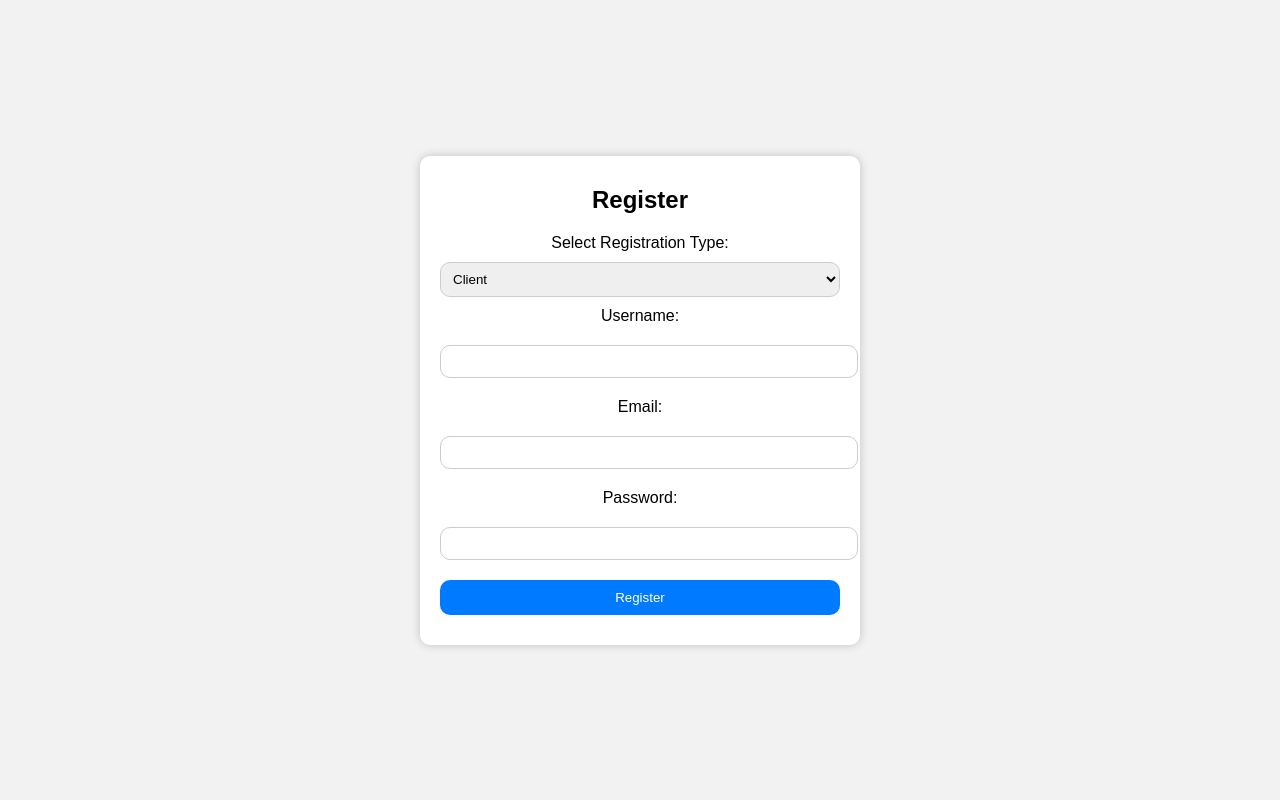
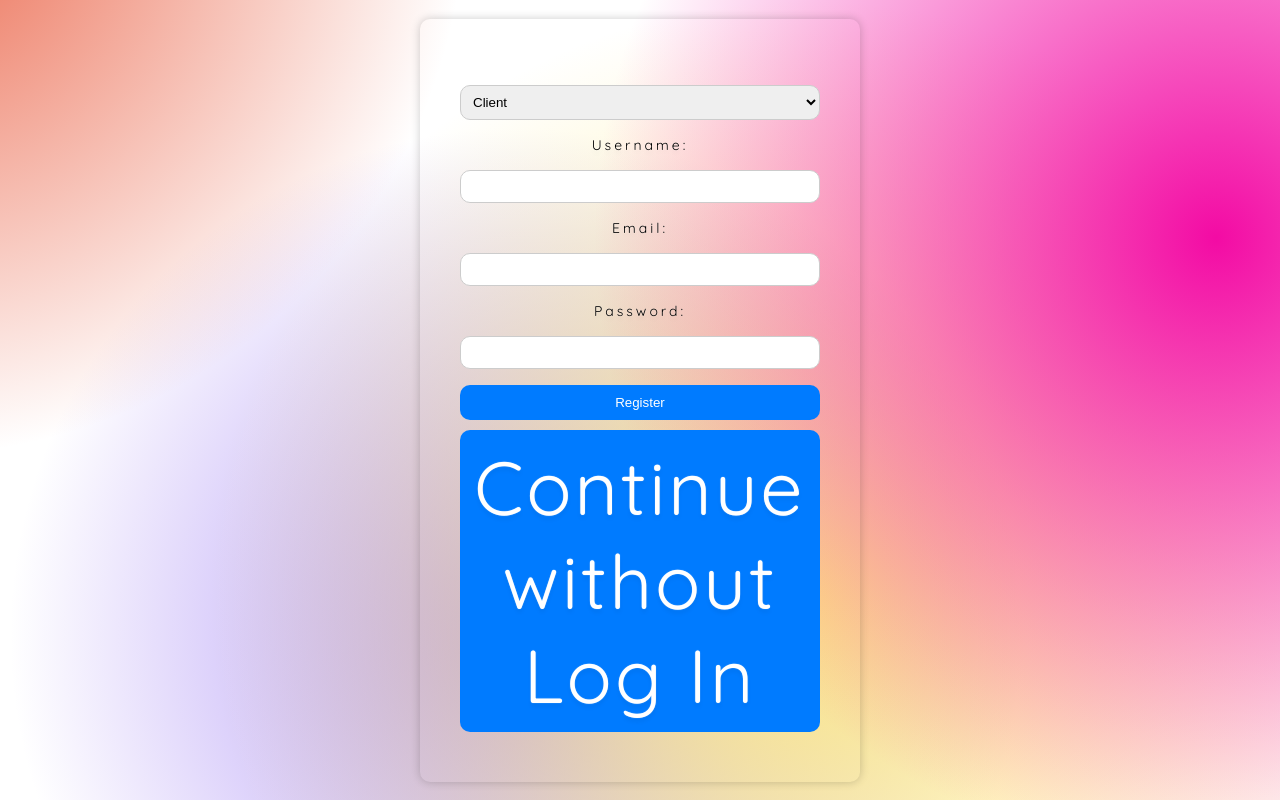
Before and after one commit to Bani4kaa/princesite, a PHP site: page /register.php in a window 1280 px wide. Run offline with PHP 8.4, Linux system fonts and the light colour scheme.

Commit message:
register.php is updated and also css fixed

```diff
--- a/main/register.php
+++ b/main/register.php
@@ -33,8 +33,10 @@
 ?>
 
 
+<style>
 
-
+</style>
+    <span>
 <!DOCTYPE html>
 <html>
 <head>
@@ -43,9 +45,9 @@
 </head>
 <body>
     <div class="container">
-        <h2>Register</h2>
+
         <form action="register.php" method="post">
-            <label for="registration_type">Select Registration Type:</label>
+            <label for="registration_type"></label>
             <select name="registration_type" id="registration_type" required>
                 <option value="Client">Client</option>
                 <option value="Business">Business</option>
@@ -63,6 +65,7 @@
             </div>
 
             <input type="submit" value="Register">
+  <a href="index.php" class="continue-button">Continue without Log In</a>
         </form>
     </div>
 </body>
@@ -81,3 +84,4 @@
     </script>
 </body>
 </html>
+</span>
--- a/main/style/style.css
+++ b/main/style/style.css
@@ -1,22 +1,134 @@
+@import url('https://fonts.googleapis.com/css2?family=Quicksand&display=swap');
+
+:root {
+  font-size: 15px;
+}
 
 body {
-    font-family: Arial, sans-serif;
-    background-color: #f2f2f2;
+  font-family: 'Quicksand', Arial, sans-serif;
   margin: 0;
-    padding: 0;
+  min-height: 100vh;
   display: flex;
-    height: 100vh;
+  background-image:
+    radial-gradient(closest-side, rgba(235, 105, 78, 1), rgba(235, 105, 78, 0)),
+    radial-gradient(closest-side, rgba(243, 11, 164, 1), rgba(243, 11, 164, 0)),
+    radial-gradient(closest-side, rgba(254, 234, 131, 1), rgba(254, 234, 131, 0)),
+    radial-gradient(closest-side, rgba(170, 142, 245, 1), rgba(170, 142, 245, 0)),
+    radial-gradient(closest-side, rgba(248, 192, 147, 1), rgba(248, 192, 147, 0));
+  background-size:
+    130vmax 130vmax,
+    80vmax 80vmax,
+    90vmax 90vmax,
+    110vmax 110vmax,
+    90vmax 90vmax;
+  background-position:
+    -80vmax -80vmax,
+    60vmax -30vmax,
+    10vmax 10vmax,
+    -30vmax -10vmax,
+    50vmax 50vmax;
+  background-repeat: no-repeat;
+  animation: 10s movement linear infinite;
 }
 
+body::after {
+  content: '';
+  display: block;
+  position: fixed;
+  width: 100%;
+  height: 100%;
+  top: 0;
+  left: 0;
+}
+
+span {
+  position: relative;
+  z-index: 10;
+  display: flex;
+  min-height: 100vh;
+  width: 100%;
+  justify-content: center;
+  align-items: center;
+  font-size: 5rem;
+  color: transparent;
+  text-shadow:
+    0px 0px 1px rgba(255, 255, 255, .6),
+    0px 4px 4px rgba(0, 0, 0, .05);
+  letter-spacing: .2rem;
+}
+
+@keyframes movement {
+  0%, 100% {
+    background-size:
+      130vmax 130vmax,
+      80vmax 80vmax,
+      90vmax 90vmax,
+      110vmax 110vmax,
+      90vmax 90vmax;
+    background-position:
+      -80vmax -80vmax,
+      60vmax -30vmax,
+      10vmax 10vmax,
+      -30vmax -10vmax,
+      50vmax 50vmax;
+  }
+  25% {
+    background-size:
+      100vmax 100vmax,
+      90vmax 90vmax,
+      100vmax 100vmax,
+      90vmax 90vmax,
+      60vmax 60vmax;
+    background-position:
+      -60vmax -90vmax,
+      50vmax -40vmax,
+      0vmax -20vmax,
+      -40vmax -20vmax,
+      40vmax 60vmax;
+  }
+  50% {
+    background-size:
+      80vmax 80vmax,
+      110vmax 110vmax,
+      80vmax 80vmax,
+      60vmax 60vmax,
+      80vmax 80vmax;
+    background-position:
+      -50vmax -70vmax,
+      40vmax -30vmax,
+      10vmax 0vmax,
+      20vmax 10vmax,
+      30vmax 70vmax;
+  }
+  75% {
+    background-size:
+      90vmax 90vmax,
+      90vmax 90vmax,
+      100vmax 100vmax,
+      90vmax 90vmax,
+      70vmax 70vmax;
+    background-position:
+      -50vmax -40vmax,
+      50vmax -30vmax,
+      20vmax 0vmax,
+      -10vmax 10vmax,
+      40vmax 60vmax;
+  }
+}
+
+/* Additional Styles */
 .container {
-    background-color: #ffffff;
+
   padding: 20px;
   border-radius: 10px;
   box-shadow: 0 0 10px rgba(0, 0, 0, 0.2);
   width: 400px;
   text-align: center;
-    margin: auto;
+  margin: auto; /* Center horizontally */
+  margin-top: 10vh; /* Center vertically with equal space from top */
+  margin-bottom: 10vh; /* Center vertically with equal space from bottom */
 }
+
 
 h2 {
   margin: 0;
@@ -26,15 +138,22 @@ h2 {
 form {
   display: flex;
   flex-direction: column;
+  margin: 20px; /* Add spacing around the form */
 }
 
-label, input {
+label {
   margin: 10px 0;
+  color: #000;
+  font-size: 14px;
 }
 
-select, input[type="text"], input[type="email"], input[type="password"] {
+select,
+input[type="text"],
+input[type="email"],
+input[type="password"] {
   width: 100%;
   padding: 8px;
+  margin: 6px 0; /* Add spacing between input fields */
   border: 1px solid #ccc;
   border-radius: 10px;
   outline: none;
@@ -47,8 +166,25 @@ input[type="submit"] {
   border: none;
   border-radius: 10px;
   cursor: pointer;
+  margin-top: 10px; /* Add space between input fields and the submit button */
 }
 
 input[type="submit"]:hover {
   background-color: #0056b3;
 }
+
+.continue-button {
+  display: block;
+  text-align: center;
+  padding: 10px;
+  margin: 10px 0; /* Add space above and below the button */
+  background-color: #007BFF;
+  color: #fff;
+  border: none;
+  border-radius: 10px;
+  text-decoration: none;
+}
+
+.continue-button:hover {
+  background-color: #0056b3;
+}
```
Lines whose indentation alone changed are shown as unchanged.
